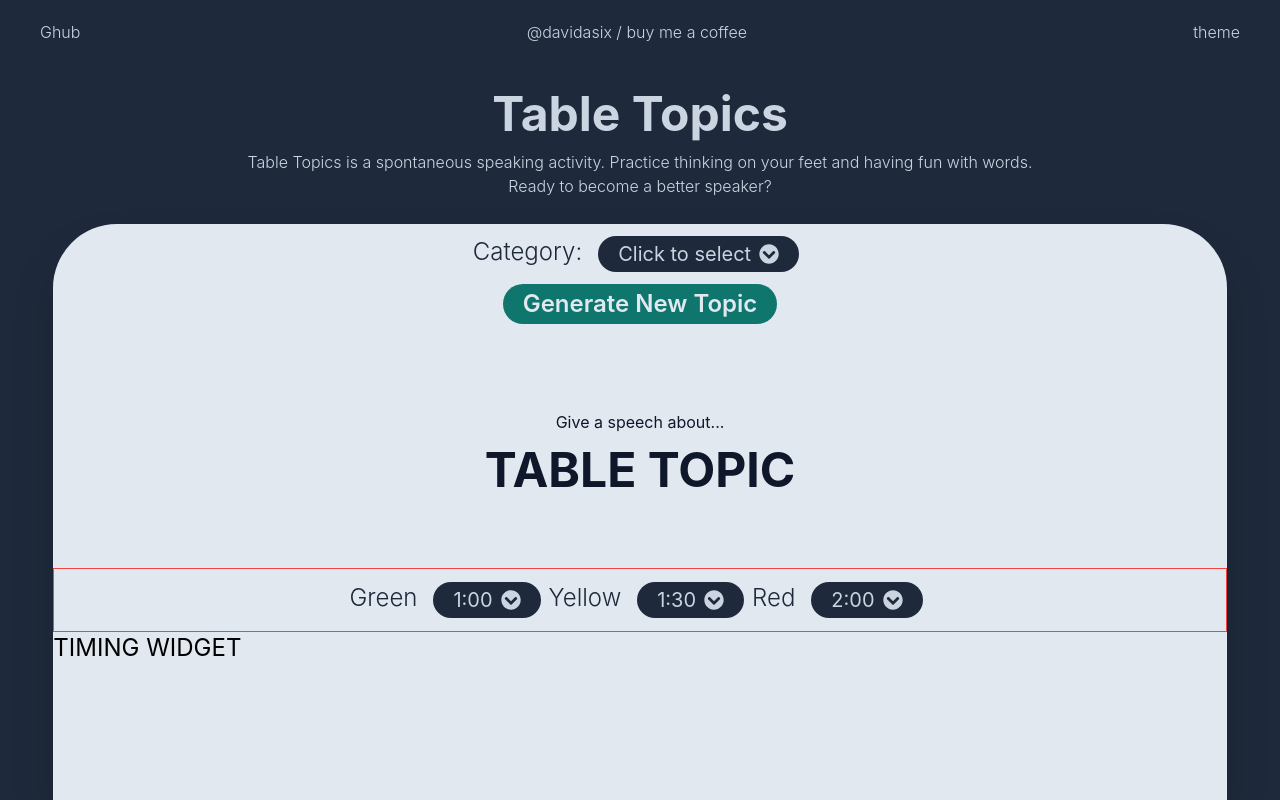
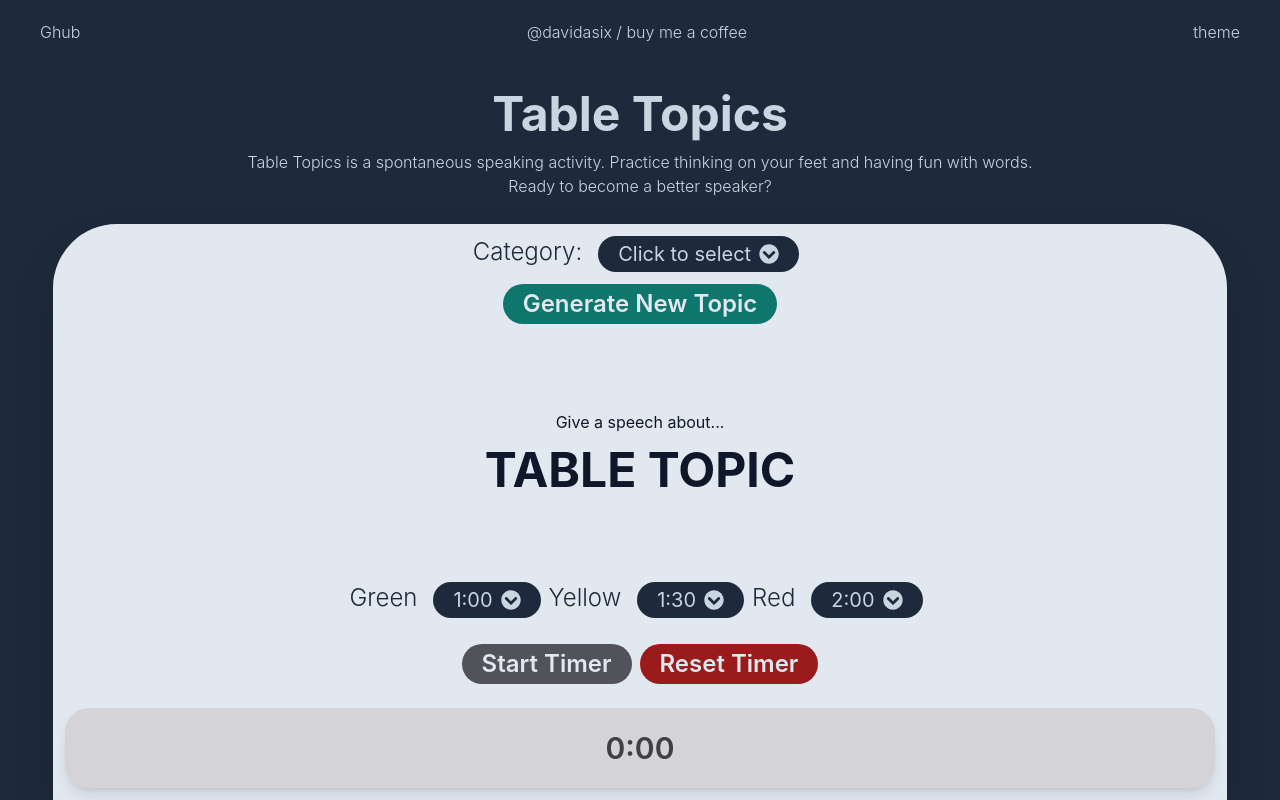
Before and after one commit to DavidASix/table-topics-webapp, a React (Create React App) app in the folder table-topics/: page / in a window 1280 px wide. Built offline with nearby package versions, Linux system fonts and the light colour scheme.

Commit message:
Implemented Timer Added timer functions to handle counting and color

```diff
--- a/table-topics/src/App.js
+++ b/table-topics/src/App.js
@@ -1,4 +1,4 @@
-import React, { useState } from "react";
+import React, { useState, useRef } from "react";
 
 import DropDown from "./components/DropDown";
 import Button from "./components/Button";
@@ -8,6 +8,12 @@ function App() {
   const [green, setGreen] = useState("1:00");
   const [yellow, setYellow] = useState("1:30");
   const [red, setRed] = useState("2:00");
+  const [timer, setTimer] = useState(0);
+  // This could be ascertained by observing the interval ref, but that causes
+  // a delay in re-renders while the ref updates the state
+  const [timerActive, setTimerActive] = useState(false);
+  const interval = useRef(null);
+
   const categories = ["Life", "Work", "School", "Family"];
   const timingOptions = [
     "0:15",
@@ -19,6 +25,79 @@ function App() {
     "1:45",
     "2:00",
   ];
+  // I had considered just updating the value of the color and using it as a variable within class names,
+  // But that method does not trigger tailwinds to generate the required classes, so they are named explicitly here
+  const timerColorScheme = {
+    zinc: {
+      text: "text-zinc-700",
+      ring: "ring-zinc-300",
+      bg: "bg-zinc-300",
+    },
+    green: {
+      text: "text-green-700",
+      ring: "ring-green-300",
+      bg: "bg-green-300",
+    },
+    yellow: {
+      text: "text-yellow-700",
+      ring: "ring-yellow-300",
+      bg: "bg-yellow-300",
+    },
+    red: {
+      text: "text-red-700",
+      ring: "ring-red-300",
+      bg: "bg-red-300",
+    },
+  };
+
+  function formatTime(seconds) {
+    let m = Math.floor(seconds / 60);
+    let s = seconds % 60;
+    while (String(s).length < 2) {
+      s = "0" + s;
+    }
+    return `${m}:${s}`;
+  }
+
+  function getTimerColor(seconds) {
+    const t = formatTime(seconds);
+    let color = "";
+    if (t < green) {
+      color = "zinc";
+    } else if (t < yellow) {
+      color = "green";
+    } else if (t < red) {
+      color = "yellow";
+    } else {
+      color = "red";
+    }
+    return color;
+  }
+
+  function onStartStopClick() {
+    if (interval.current) {
+      setTimerActive(false);
+      clearInterval(interval.current);
+      interval.current = null;
+    } else {
+      setTimerActive(true);
+      interval.current = setInterval(
+        () => setTimer((timer) => timer + 1),
+        1000
+      );
+    }
+  }
+
+  function onResetClick() {
+    if (interval.current) {
+      clearInterval(interval.current);
+    }
+    setTimerActive(false);
+    setTimer(0);
+  }
+
+  const timerColor = timerColorScheme[getTimerColor(timer)];
+
   return (
     <div className="bg-slate-800 h-screen w-screen flex flex-col">
       <header className="w-screen h-16 flex justify-between items-center px-10">
@@ -64,30 +143,56 @@ function App() {
           </div>
 
           <div className="w-full flex-1 flex flex-col">
-            <div className="w-full min-h-16 py-3 flex flex-col md:flex-row justify-center items-center border border-red-500">
+            <div className="w-full min-h-16 py-3 flex flex-col md:flex-row justify-center items-center">
               <DropDown
-                className={'mb-3 md:mb-0'}
+                className={"mb-3 md:mb-0"}
                 text="Green"
                 options={timingOptions}
                 selectedOption={green}
                 onOptionChange={(value) => setGreen(value)}
               />
               <DropDown
-                className={'mb-3 md:mb-0'}
+                className={"mb-3 md:mb-0"}
                 text="Yellow"
                 options={timingOptions.filter((val, i) => val > green)}
                 selectedOption={yellow}
                 onOptionChange={(value) => setYellow(value)}
               />
               <DropDown
-                className={'mb-3 md:mb-0'}
+                className={"mb-3 md:mb-0"}
                 text="Red"
                 options={timingOptions.filter((val, i) => val > yellow)}
                 selectedOption={red}
                 onOptionChange={(value) => setRed(value)}
               />
             </div>
-            <span className="text-2xl">TIMING WIDGET</span>
+            <div className="w-full min-h-16 py-3 flex flex-col md:flex-row justify-center items-center">
+              <Button
+                className={'bg-zinc-600 me-1'}
+                text={
+                  timerActive
+                    ? "Pause Timer"
+                    : timer
+                    ? "Resume Timer"
+                    : "Start Timer"
+                }
+                onClick={() => onStartStopClick()}
+              />
+              <Button
+                text={"Reset Timer"}
+                className="bg-red-800 ms-1"
+                onClick={() => onResetClick()}
+              />
+            </div>
+            <div
+              className={`flex-1 flex justify-center items-center mx-3 my-3
+              transition-colors duration-500
+              rounded-3xl shadow-lg ring-3 ${timerColor.ring} ${timerColor.bg}`}
+            >
+              <span className={`text-3xl font-semibold transition-colors duration-500 ${timerColor.text}`}>
+                {formatTime(timer)}
+              </span>
+            </div>
           </div>
         </div>
       </div>
--- a/table-topics/src/styles/output.css
+++ b/table-topics/src/styles/output.css
@@ -604,6 +604,16 @@ video {
   margin-right: 0.5rem;
 }
 
+.mx-3 {
+  margin-left: 0.75rem;
+  margin-right: 0.75rem;
+}
+
+.my-3 {
+  margin-top: 0.75rem;
+  margin-bottom: 0.75rem;
+}
+
 .mb-3 {
   margin-bottom: 0.75rem;
 }
@@ -634,6 +644,14 @@ video {
 
 .mt-1 {
   margin-top: 0.25rem;
+}
+
+.me-1 {
+  margin-inline-end: 0.25rem;
+}
+
+.ms-1 {
+  margin-inline-start: 0.25rem;
 }
 
 .block {
@@ -798,6 +816,10 @@ video {
   border-radius: 1rem;
 }
 
+.rounded-3xl {
+  border-radius: 1.5rem;
+}
+
 .rounded-t-\[4rem\] {
   border-top-left-radius: 4rem;
   border-top-right-radius: 4rem;
@@ -864,6 +886,51 @@ video {
 .bg-slate-200 {
   --tw-bg-opacity: 1;
   background-color: rgb(226 232 240 / var(--tw-bg-opacity));
+}
+
+.bg-green-500 {
+  --tw-bg-opacity: 1;
+  background-color: rgb(34 197 94 / var(--tw-bg-opacity));
+}
+
+.bg-red-500 {
+  --tw-bg-opacity: 1;
+  background-color: rgb(239 68 68 / var(--tw-bg-opacity));
+}
+
+.bg-yellow-500 {
+  --tw-bg-opacity: 1;
+  background-color: rgb(234 179 8 / var(--tw-bg-opacity));
+}
+
+.bg-red-800 {
+  --tw-bg-opacity: 1;
+  background-color: rgb(153 27 27 / var(--tw-bg-opacity));
+}
+
+.bg-green-300 {
+  --tw-bg-opacity: 1;
+  background-color: rgb(134 239 172 / var(--tw-bg-opacity));
+}
+
+.bg-red-300 {
+  --tw-bg-opacity: 1;
+  background-color: rgb(252 165 165 / var(--tw-bg-opacity));
+}
+
+.bg-yellow-300 {
+  --tw-bg-opacity: 1;
+  background-color: rgb(253 224 71 / var(--tw-bg-opacity));
+}
+
+.bg-zinc-300 {
+  --tw-bg-opacity: 1;
+  background-color: rgb(212 212 216 / var(--tw-bg-opacity));
+}
+
+.bg-zinc-600 {
+  --tw-bg-opacity: 1;
+  background-color: rgb(82 82 91 / var(--tw-bg-opacity));
 }
 
 .px-10 {
@@ -996,6 +1063,51 @@ video {
   color: rgb(241 245 249 / var(--tw-text-opacity));
 }
 
+.text-green-800 {
+  --tw-text-opacity: 1;
+  color: rgb(22 101 52 / var(--tw-text-opacity));
+}
+
+.text-red-800 {
+  --tw-text-opacity: 1;
+  color: rgb(153 27 27 / var(--tw-text-opacity));
+}
+
+.text-yellow-800 {
+  --tw-text-opacity: 1;
+  color: rgb(133 77 14 / var(--tw-text-opacity));
+}
+
+.text-green-300 {
+  --tw-text-opacity: 1;
+  color: rgb(134 239 172 / var(--tw-text-opacity));
+}
+
+.text-green-600 {
+  --tw-text-opacity: 1;
+  color: rgb(22 163 74 / var(--tw-text-opacity));
+}
+
+.text-green-700 {
+  --tw-text-opacity: 1;
+  color: rgb(21 128 61 / var(--tw-text-opacity));
+}
+
+.text-red-700 {
+  --tw-text-opacity: 1;
+  color: rgb(185 28 28 / var(--tw-text-opacity));
+}
+
+.text-yellow-700 {
+  --tw-text-opacity: 1;
+  color: rgb(161 98 7 / var(--tw-text-opacity));
+}
+
+.text-zinc-700 {
+  --tw-text-opacity: 1;
+  color: rgb(63 63 70 / var(--tw-text-opacity));
+}
+
 .underline {
   text-decoration-line: underline;
 }
@@ -1032,6 +1144,18 @@ video {
   box-shadow: var(--tw-ring-offset-shadow), var(--tw-ring-shadow), var(--tw-shadow, 0 0 #0000);
 }
 
+.ring-2 {
+  --tw-ring-offset-shadow: var(--tw-ring-inset) 0 0 0 var(--tw-ring-offset-width) var(--tw-ring-offset-color);
+  --tw-ring-shadow: var(--tw-ring-inset) 0 0 0 calc(2px + var(--tw-ring-offset-width)) var(--tw-ring-color);
+  box-shadow: var(--tw-ring-offset-shadow), var(--tw-ring-shadow), var(--tw-shadow, 0 0 #0000);
+}
+
+.ring {
+  --tw-ring-offset-shadow: var(--tw-ring-inset) 0 0 0 var(--tw-ring-offset-width) var(--tw-ring-offset-color);
+  --tw-ring-shadow: var(--tw-ring-inset) 0 0 0 calc(3px + var(--tw-ring-offset-width)) var(--tw-ring-color);
+  box-shadow: var(--tw-ring-offset-shadow), var(--tw-ring-shadow), var(--tw-shadow, 0 0 #0000);
+}
+
 .ring-inset {
   --tw-ring-inset: inset;
 }
@@ -1044,6 +1168,36 @@ video {
 .ring-gray-300 {
   --tw-ring-opacity: 1;
   --tw-ring-color: rgb(209 213 219 / var(--tw-ring-opacity));
+}
+
+.ring-green-800 {
+  --tw-ring-opacity: 1;
+  --tw-ring-color: rgb(22 101 52 / var(--tw-ring-opacity));
+}
+
+.ring-green-400 {
+  --tw-ring-opacity: 1;
+  --tw-ring-color: rgb(74 222 128 / var(--tw-ring-opacity));
+}
+
+.ring-green-300 {
+  --tw-ring-opacity: 1;
+  --tw-ring-color: rgb(134 239 172 / var(--tw-ring-opacity));
+}
+
+.ring-red-300 {
+  --tw-ring-opacity: 1;
+  --tw-ring-color: rgb(252 165 165 / var(--tw-ring-opacity));
+}
+
+.ring-yellow-300 {
+  --tw-ring-opacity: 1;
+  --tw-ring-color: rgb(253 224 71 / var(--tw-ring-opacity));
+}
+
+.ring-zinc-300 {
+  --tw-ring-opacity: 1;
+  --tw-ring-color: rgb(212 212 216 / var(--tw-ring-opacity));
 }
 
 .ring-opacity-5 {
@@ -1070,6 +1224,12 @@ video {
 
 .transition-all {
   transition-property: all;
+  transition-timing-function: cubic-bezier(0.4, 0, 0.2, 1);
+  transition-duration: 150ms;
+}
+
+.transition-colors {
+  transition-property: color, background-color, border-color, text-decoration-color, fill, stroke;
   transition-timing-function: cubic-bezier(0.4, 0, 0.2, 1);
   transition-duration: 150ms;
 }
```
